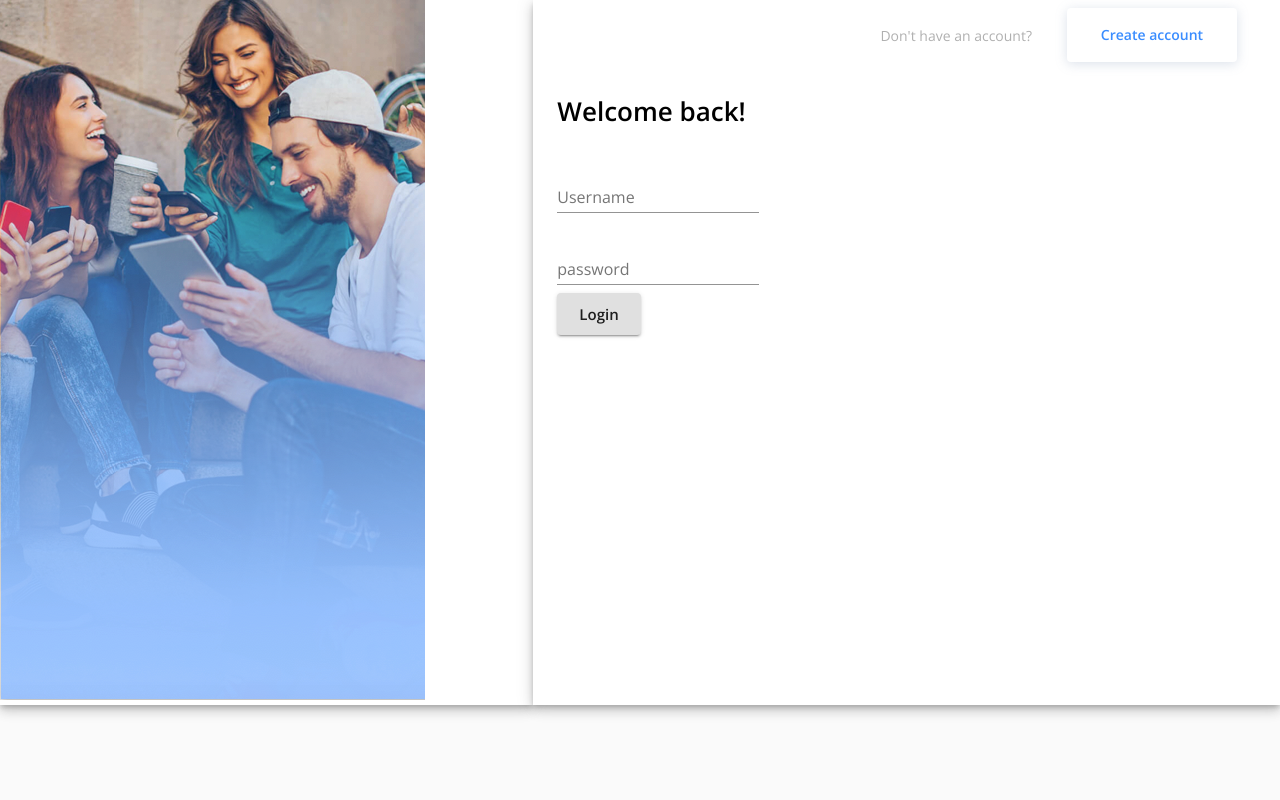
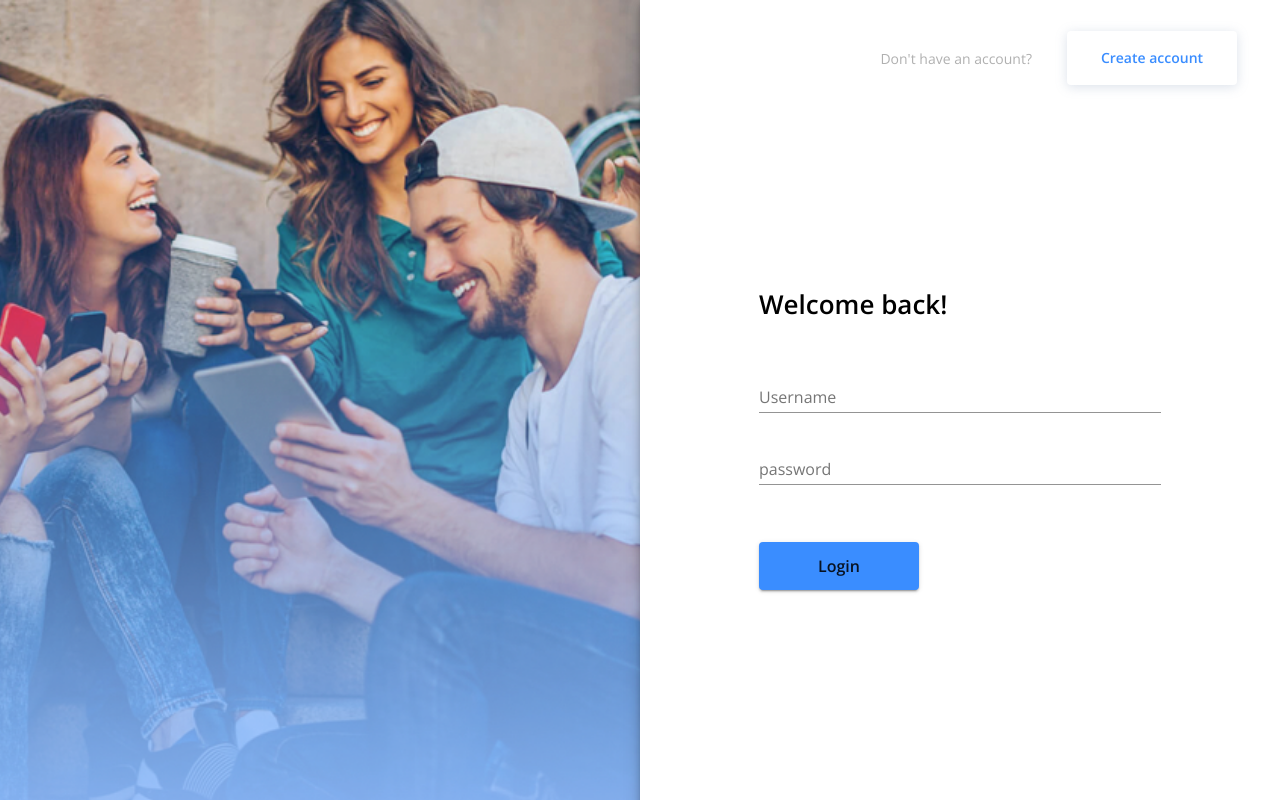
Before and after one commit to TawfiqKhan/messenger, a React (Create React App) app in the folder client/: page /login in a window 1280 px wide. Shown: the top 800 px of the page. Built offline with nearby package versions, Linux system fonts and the light colour scheme; no server answers.

Commit message:
add css for

```diff
--- a/client/src/Login.js
+++ b/client/src/Login.js
@@ -16,10 +16,23 @@ import { login } from "./store/utils/thunkCreators";
 import img from "./images/bg-img.png";
 import AuthHeader from "./AuthHeader";
 
-const useStyles = makeStyles(() => ({
+const useStyles = makeStyles((theme) => ({
   root: {
     display: "flex",
     flexGrow: 8,
+  },
+  authWrapper: {
+    display: "flex",
+    alignItems: "flex-start",
+    justifyContent: "space-between",
+    flexDirection: "column",
+    minHeight: "100vh",
+    paddingTop: 23,
+  },
+  introImage: {
+    objectFit: "cover",
+    height: "100%",
+    width: "100%",
   },
   welcome: {
     fontSize: 26,
@@ -27,6 +40,21 @@ const useStyles = makeStyles(() => ({
     color: "#000000",
     fontWeight: 700,
     fontFamily: "'Open Sans'",
+  },
+  form: {
+    width: "100%", // Fix IE 11 issue.
+    marginTop: theme.spacing(1),
+    display: "flex",
+    flexDirection: "column",
+  },
+  submit: {
+    padding: 10,
+    width: 160,
+    borderRadius: theme.shape.borderRadius,
+    marginTop: 49,
+    fontSize: 16,
+    backgroundColor: "#3a8dff",
+    fontWeight: "bold",
   },
 }));
 
@@ -85,11 +113,11 @@ const Login = (props) => {
     // </Grid>
 
     <Grid container component="main" className={classes.root}>
-      <Grid item xs={12} sm={6} md={5} elevation={6} component={Paper} square>
+      <Grid item xs={12} sm={5} md={6} elevation={6} component={Paper} square>
         <img src={img} alt="" className={classes.introImage} />
       </Grid>
       <CssBaseline />
-      <Grid item xs={12} sm={6} md={7} elevation={6} component={Paper} square>
+      <Grid item xs={12} sm={7} md={6} elevation={6} component={Paper} square>
         <Box className={classes.authWrapper}>
           <AuthHeader
             linkTo="/register"
@@ -108,33 +136,33 @@ const Login = (props) => {
                 </Typography>
               </Grid>
             </Grid>
-            {/* <LoginForm handleSubmit={handleSubmit} demoLogin={demoLogin} /> */}
-            <form onSubmit={handleLogin}>
-              <Grid>
-                <Grid>
+            <form onSubmit={handleLogin} className={classes.form}>
               <FormControl margin="normal" required>
                 <TextField
                   aria-label="username"
                   label="Username"
+                  fullWidth
                   name="username"
                   type="text"
                 />
               </FormControl>
-                </Grid>
               <FormControl margin="normal" required>
                 <TextField
                   label="password"
                   aria-label="password"
                   type="password"
                   name="password"
+                  fullWidth
                 />
               </FormControl>
-                <Grid>
-                  <Button type="submit" variant="contained" size="large">
+              <Button
+                type="submit"
+                variant="contained"
+                size="large"
+                className={classes.submit}
+              >
                 Login
               </Button>
-                </Grid>
-              </Grid>
             </form>
           </Box>
           <Box p={1} alignSelf="center" />
```
Lines whose indentation alone changed are shown as unchanged.
